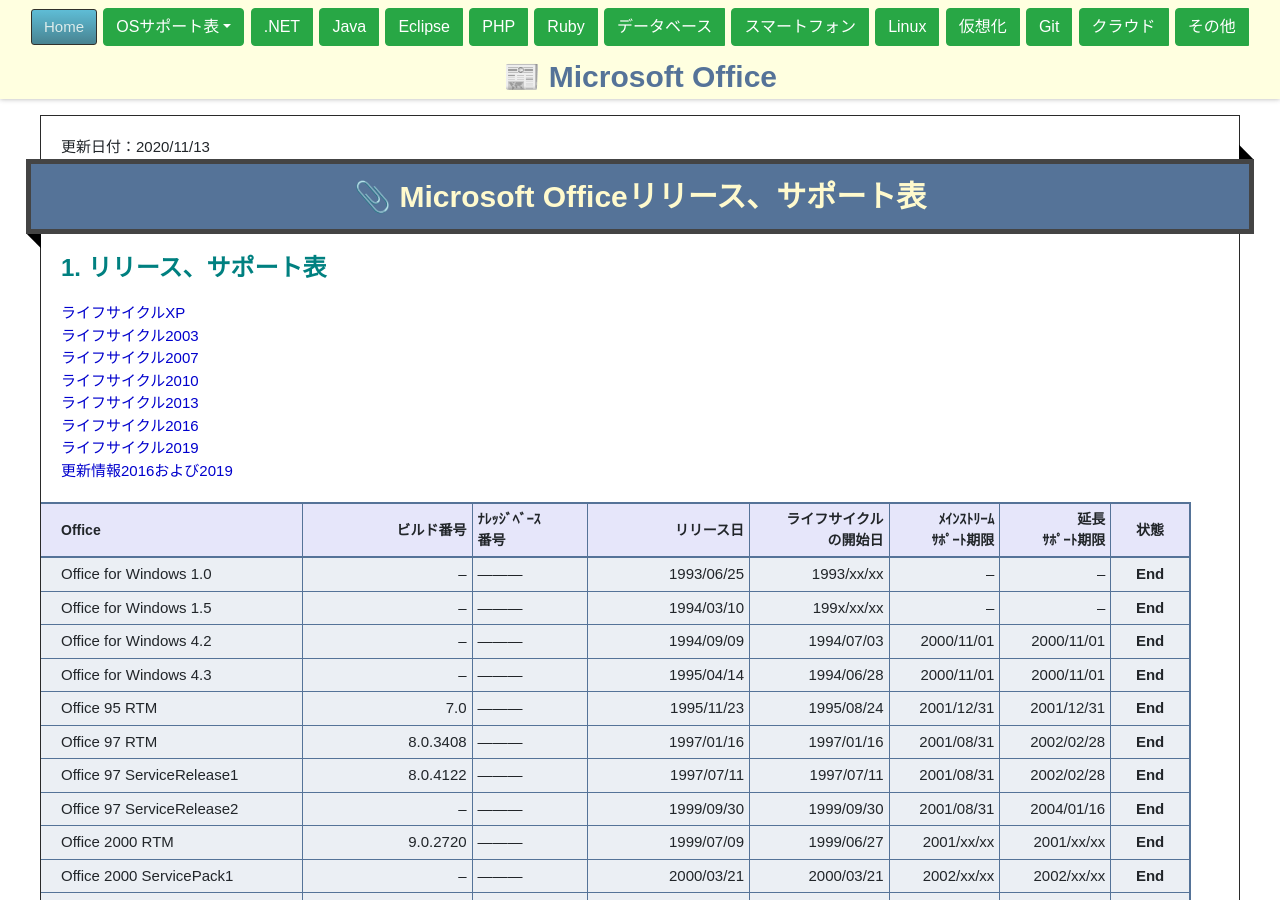
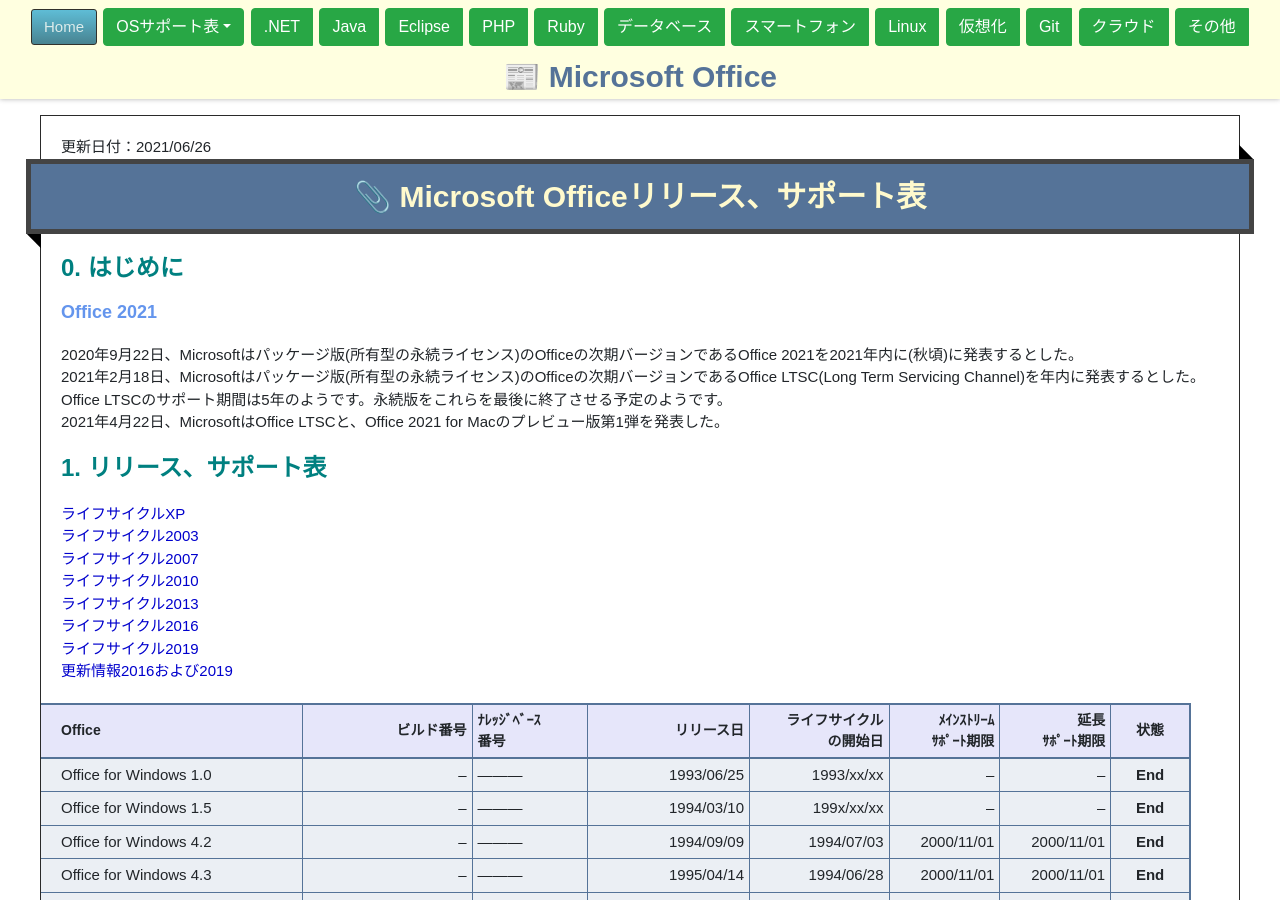
Before and after one commit to fuchu-pheasant01/fuchu-pheasant01.github.io, a Jekyll site: the page built from Contents/Support/MicrosoftOffice.md, in a window 1280 px wide and 900 px high. Built offline with Jekyll 4.4.1, drawn with Linux system fonts in a browser that asks for light colours; emoji names are drawn with the system emoji font.

Commit message:
Win210626

```diff
--- a/Contents/Support/MicrosoftOffice.md
+++ b/Contents/Support/MicrosoftOffice.md
@@ -3,8 +3,15 @@ layout: default
 title: ":newspaper: Microsoft Office"
 description: ":paperclip: Microsoft Officeリリース、サポート表"
 date: "2020/10/09"
-lastmod: "2020/11/13"
+lastmod: "2021/06/26"
 ---
+
+## 0. はじめに
+#### Office 2021
+2020年9月22日、Microsoftはパッケージ版(所有型の永続ライセンス)のOfficeの次期バージョンであるOffice 2021を2021年内に(秋頃)に発表するとした。
+2021年2月18日、Microsoftはパッケージ版(所有型の永続ライセンス)のOfficeの次期バージョンであるOffice LTSC(Long Term Servicing Channel)を年内に発表するとした。
+Office LTSCのサポート期間は5年のようです。永続版をこれらを最後に終了させる予定のようです。
+2021年4月22日、MicrosoftはOffice LTSCと、Office 2021 for Macのプレビュー版第1弾を発表した。
 
 ## 1. リリース、サポート表
 
```
Also changed, not shown: Contents/DotNet/VisualStudioSupport.md (+7 -3 lines), Contents/Support/MicrosoftOs.md (+2 -2 lines).
